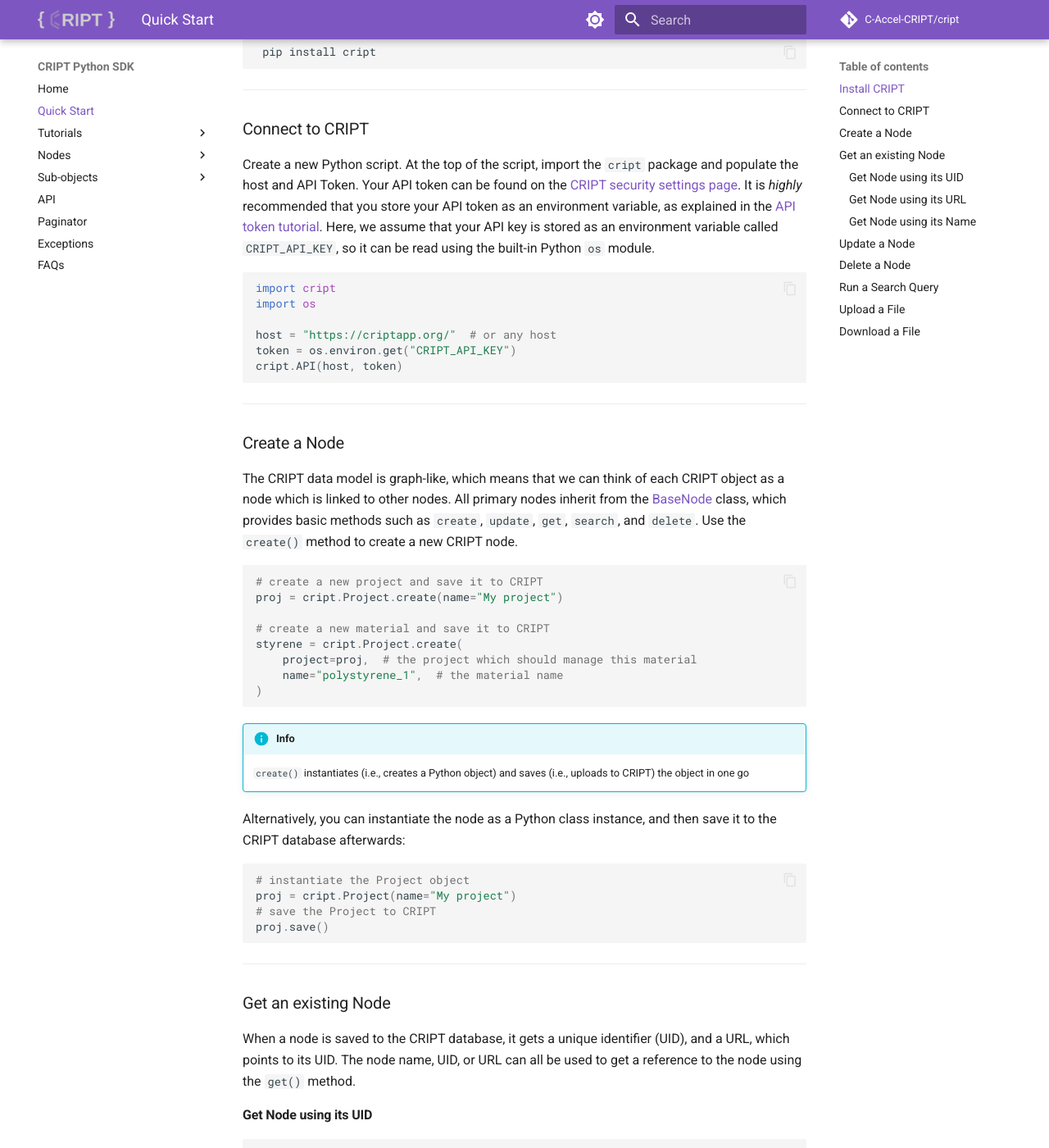
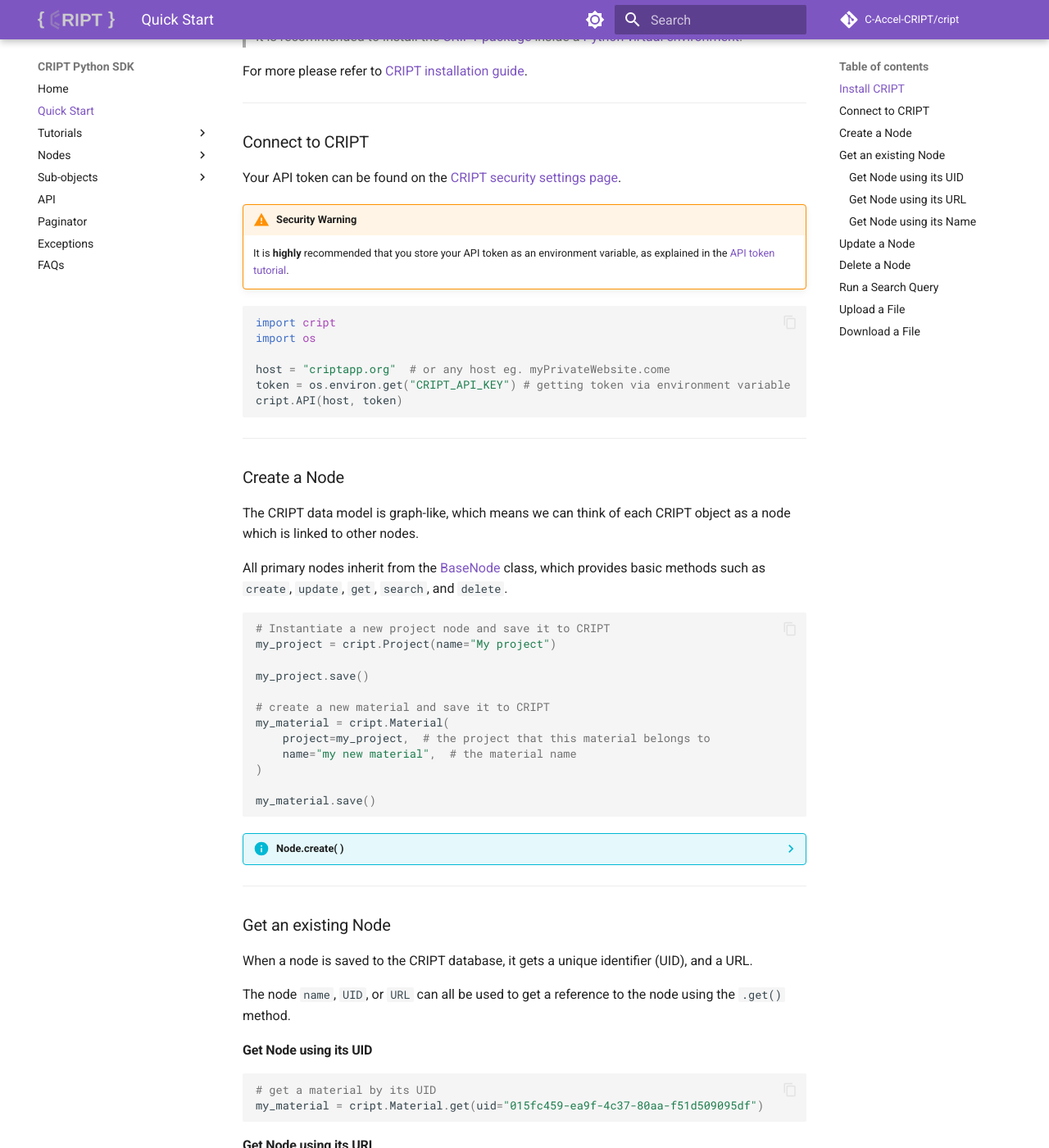
Before and after one commit to C-Accel-CRIPT/sdk-archive, an MkDocs documentation site: the page built from docs/quickstart.md, in a window 1280 px wide and 1400 px high, scrolled down 384 px. Shown: the whole window at 82% size. Built offline with MkDocs 1.6.1 and Material for MkDocs 9.7.7, drawn with Linux system fonts in a browser that asks for light colours; comment, search, counter and statistics services are not loaded; some of the changed text lies outside the part shown.

Commit message:
added suggestions to quickstart

````diff
--- a/docs/quickstart.md
+++ b/docs/quickstart.md
@@ -3,22 +3,30 @@
 ---
 
 ## Install CRIPT
-As described by the [Installation tutorial](../tutorials/installation/), it is recommended to install the <a href="https://pypi.org/project/cript/" target="_blank">CRIPT package</a> inside a Python virtual environment.
-   ```bash
-    pip install cript
-   ```
+```bash
+pip install cript
+```
+
+
+> It is recommended to install the <a href="https://pypi.org/project/cript/" target="_blank">CRIPT package</a> inside a [Python virtual environment](https://docs.python.org/3/library/venv.html).
+
+For more please refer to [CRIPT installation guide](https://docs.python.org/3/library/venv.html).
+
 ---
 
 ## Connect to CRIPT
 
-Create a new Python script. At the top of the script, import the `cript` package and populate the host and API Token. Your API token can be found on the <a href="https://criptapp.org/security/" target="_blank">CRIPT security settings page</a>. It is *highly* recommended that you store your API token as an environment variable, as explained in the [API token tutorial](../tutorials/api_token/). Here, we assume that your API key is stored as an environment variable called `CRIPT_API_KEY`, so it can be read using the built-in Python `os` module.
+Your API token can be found on the <a href="https://criptapp.org/security/" target="_blank">CRIPT security settings page</a>.
+
+!!! warning "Security Warning"
+    It is **highly** recommended that you store your API token as an environment variable, as explained in the [API token tutorial](../tutorials/api_token/).
 
 ``` py
 import cript
 import os
 
-host = "https://criptapp.org/"  # or any host
-token = os.environ.get("CRIPT_API_KEY")
+host = "criptapp.org"  # or any host eg. myPrivateWebsite.come
+token = os.environ.get("CRIPT_API_KEY") # getting token via environment variable
 cript.API(host, token)
 ```
 
@@ -26,54 +34,60 @@
 
 ## Create a Node
 
-The CRIPT data model is graph-like, which means that we can think of each CRIPT object as a node which is linked to other nodes. All primary nodes inherit from the <a href="../nodes/bas_node/" target="_blank">BaseNode</a> class, which provides basic methods such as `create`, `update`, `get`, `search`, and `delete`. Use the `create()` method to create a new CRIPT node.
+The CRIPT data model is graph-like, which means we can think of each CRIPT object as a node which is linked to other nodes.
+
+All primary nodes inherit from the <a href="../nodes/bas_node/" target="_blank">BaseNode</a> class, which provides basic methods such as `create`, `update`, `get`, `search`, and `delete`.
 
 ``` python
-# create a new project and save it to CRIPT
-proj = cript.Project.create(name="My project")
+# Instantiate a new project node and save it to CRIPT
+my_project = cript.Project(name="My project")
+
+my_project.save()
 
 # create a new material and save it to CRIPT
-styrene = cript.Project.create(
-    project=proj,  # the project which should manage this material
-    name="polystyrene_1",  # the material name
+my_material = cript.Material(
+    project=my_project,  # the project that this material belongs to
+    name="my new material",  # the material name
 )
+
+my_material.save()
 ```
 
-!!! info
-    `create()` instantiates (i.e., creates a Python object) and saves (i.e., uploads to CRIPT) the object in one go
+??? info "Node.create( )"
+    The `.create()` method instantiates (i.e., creates a Python object) and saves (i.e., uploads it to CRIPT) the object in one go
 
-Alternatively, you can instantiate the node as a Python class instance, and then save it to the CRIPT database afterwards:
+    Alternatively, you can instantiate the node and save it to CRIPT in one line with the `.create()` method:
 
-``` python
-# instantiate the Project object
-proj = cript.Project(name="My project")
-# save the Project to CRIPT
-proj.save()
-```
+    ``` python
+    # create a project node and save it in one line
+    proj = cript.Project.create(name="My project")
+    ```
 
 ---
 ## Get an existing Node
 
-When a node is saved to the CRIPT database, it gets a unique identifier (UID), and a URL, which points to its UID. The node name, UID, or URL can all be used to get a reference to the node using the `get()` method.
+When a node is saved to the CRIPT database, it gets a unique identifier (UID), and a URL.
+
+The node `name`, `UID`, or `URL` can all be used to get a reference to the node using the `.get()` method.
 
 ### Get Node using its UID
 
 ```python
 # get a material by its UID
-styrene = cript.Material.get(uid="015fc459-ea9f-4c37-80aa-f51d509095df")
+my_material = cript.Material.get(uid="015fc459-ea9f-4c37-80aa-f51d509095df")
 ```
 
 ### Get Node using its URL
 ```python
 # get a material by its URL
-styrene = cript.Material.get(url="https://criptapp.org/material/015fc459-ea9f-4c37-80aa-f51d509095df/")
+my_material = cript.Material.get(url="https://criptapp.org/material/015fc459-ea9f-4c37-80aa-f51d509095df/")
 ```
 
 ### Get Node using its Name
 ```python
-styrene = cript.Material.get(
-    project=proj,  # specify which project the material is in
-    name="polystyrene_1",  # specify the material name to get
+my_material = cript.Material.get(
+    project=my_project,  # specify which project the material is in
+    name="my new material",  # specify the material name to get
 )
 ```
 
@@ -94,11 +108,11 @@
 
 ## Update a Node
 
-The `update()` method can be used to change the value of a specific attribute of an existing node.
+The `.update()` method can be used to change the value of a specific attribute of an existing node.
 
 ```python
 # change the name of an existing project
-proj.update(name="My new project name")
+my_project.update(name="My new project name")
 ```
 
 ---
@@ -144,12 +158,11 @@
 
 ## Upload a File
 
-You may upload a filde to the CRIPT database and link it to a specific project, `Data` node object, or material.
+You may upload a file to the CRIPT database and link it to a specific project, `Data` node object, or material.
 ``` python
-# set path to local file
-path = "path/to/local/file.txt"
-# create the file node
-file = cript.File.create(project=proj, source=path)
+path = "path/to/local/file.txt" # set path to local file
+file = cript.File(project=proj, source=path) # create the file node
+file.save() # save file to CRIPT
 ```
 
 ---
````
